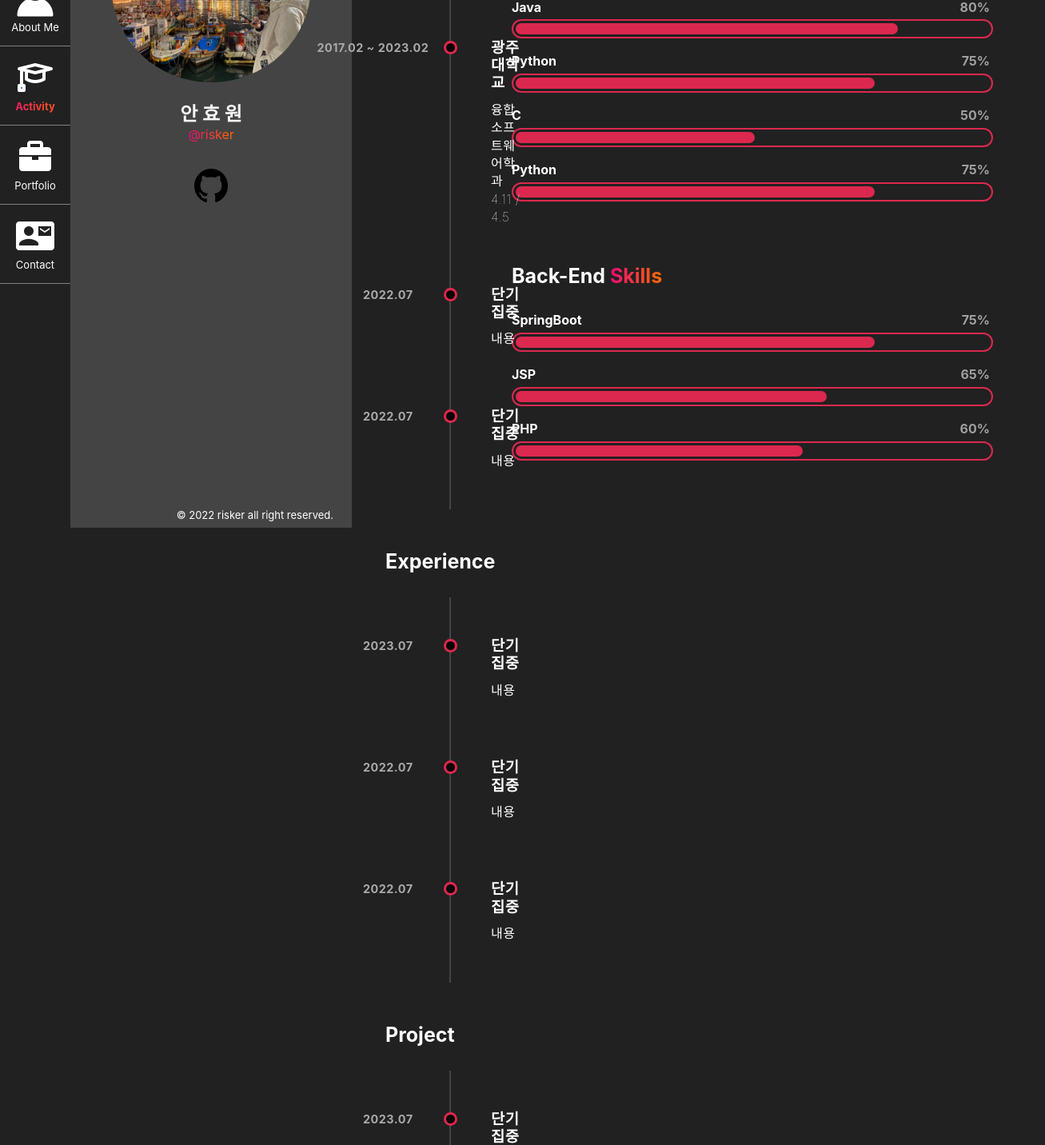
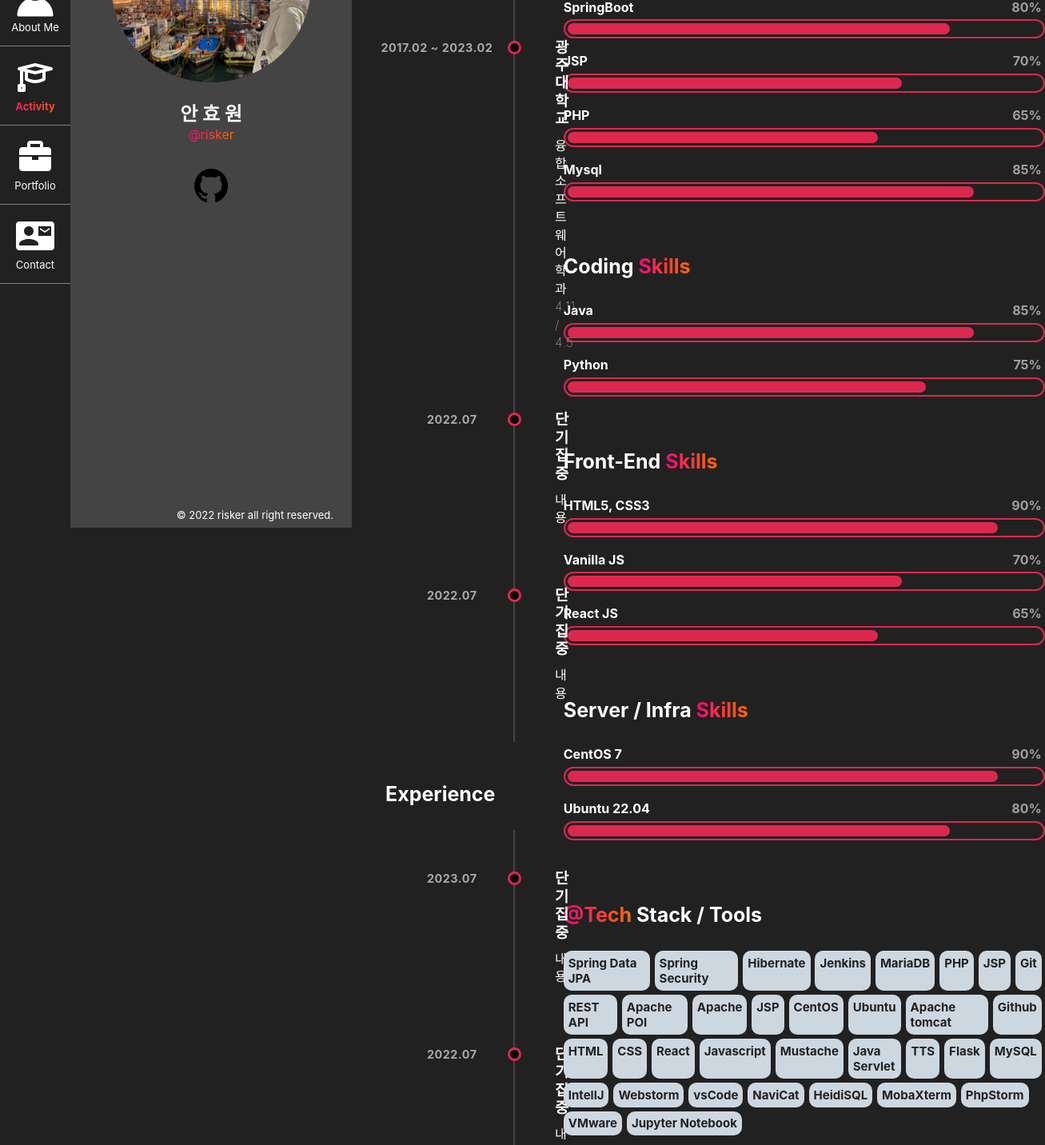
Before and after one commit to qnffnrl/portfolio, a React (Create React App) app: page /Activity in a window 1280 px wide. Shown: the part 140-1572 px from the top of the page at 80% size, 1307 px wide, since content can reach past the window. Built offline with nearby package versions, Linux system fonts and the light colour scheme.

Commit message:
add : Activity 페이지 기술스택 / 툴스 부분 추가

```diff
--- a/src/App.css
+++ b/src/App.css
@@ -310,6 +310,7 @@
   max-width: 480px;
   left: 80px;
   margin-bottom: 50px;
+  margin-left: 80px;
 }
 .timeline .event {
   padding-bottom: 25px;
@@ -349,13 +350,54 @@
 }
 /********************* Timeline from https://codepen.io/darcyvoutt/pen/ogPrpK *******************************************************/
 
+.under-dotted-line{
+  animation: dot 1.5s infinite;
+}
+
+@keyframes dot {
+  from{
+    border-bottom: 3px dotted #212121;
+  }
+  to{
+    border-bottom: 3px dotted #f22953;
+  }
+}
+
+#hover-text{
+  display: none;
+  position: absolute;
+  right: 80px;
+  top: 50px;
+  background-color: #444444;
+  font-size: 20px;
+  border-radius: 25px;
+  border: 1px solid whitesmoke;
+  padding: 10px 15px;
+}
+
+#hover-text > p:first-child{
+  margin-bottom: 10px;
+}
+
+#hover-text > p:not(p:first-child){
+  color: whitesmoke;
+}
+
+#skills:hover{
+  cursor: help;
+}
+
+#skills:hover + #hover-text{
+  display: block;
+}
+
 /* 스킬게이지 퍼센트 글자 */
 #activity-content-right > div > div > div:first-child > p:last-child{
   color: #a0a0a0;
 }
 
 #activity-content-right > div > p:not(p:first-child){
-  margin-top: 10%;
+  margin-top: 8%;
 }
 
 .gauge-card{
@@ -379,3 +421,37 @@
   border-radius: 20px;
   margin-left: 3px;
 }
+
+#activity-content-right > div:last-child > p{
+  margin-top: 10%;
+}
+
+.tech-stack:not(.tech-stack:last-child){
+  margin-bottom: 5px;
+}
+
+.stack{
+  background-color: #cdd7e0;
+  color: #212121;
+  border-radius: 10px;
+  padding: 1%;
+  font-size: 15px;
+  font-weight: bold;
+  z-index: 999;
+}
+
+
+
+.stack:not(.stack:last-child){
+  margin-right: 1%;
+}
+
+.techs > .stack:hover{
+  background-color: #dc284e;
+  color: whitesmoke;
+}
+
+.tools > .stack:hover{
+  background-color: #3c55e0;
+  color: whitesmoke;
+}
--- a/src/component/Activity.js
+++ b/src/component/Activity.js
@@ -7,7 +7,15 @@
     return (
         <div className="back">
             <div className="wrapper">
-                <p className="title font-size-big"><span className="gradient">@Activity</span></p>
+                <div className="d-flex w-100">
+                    <p className="w-50 title font-size-big"><span className="gradient">@Activity</span></p>
+                    <p id="skills" className="title font-size-big"><span className="gradient">@</span><span className="gradient under-dotted-line">Skills</span></p>
+                    <div id="hover-text" className="text-center">
+                        <p className="bold gradient">* Percentage</p>
+                        <p>70% &lt;=  업무에서 사용해요  &lt;= 100%</p>
+                        <p>50% &lt;=  공부가 조금 필요해요  &lt; 70%</p>
+                    </div>
+                </div>
                 <div id="activity-content" className="d-flex">
                     <div id="activity-content-left" className="d-flex flex-direction-column">
                         <p className="sub-title">Education</p>
@@ -30,23 +38,63 @@
                             <Timeline data="2022.07" title="단기집중" content="내용"/>
                             <Timeline data="2022.07" title="단기집중" content="내용"/>
                         </ul>
-
                     </div>
                     <div id="activity-content-right" className="d-flex flex-direction-column">
                         <div className="d-flex flex-direction-column">
+                            <p className="sub-title">Back-End <span className="gradient">Skills</span></p>
+                            <Gauge title="SpringBoot" percentage=" w-80"></Gauge>
+                            <Gauge title="JSP" percentage=" w-70"></Gauge>
+                            <Gauge title="PHP" percentage=" w-65"></Gauge>
+                            <Gauge title="Mysql" percentage=" w-85"></Gauge>
+
                             <p className="sub-title">Coding <span className="gradient">Skills</span></p>
-                            <Gauge title="Java" percentage=" w-80"></Gauge>
-                            <Gauge title="Python" percentage=" w-75"></Gauge>
-                            <Gauge title="C" percentage=" w-50"></Gauge>
+                            <Gauge title="Java" percentage=" w-85"></Gauge>
                             <Gauge title="Python" percentage=" w-75"></Gauge>
 
-                            <p className="sub-title">Back-End <span className="gradient">Skills</span></p>
-                            <Gauge title="SpringBoot" percentage=" w-75"></Gauge>
-                            <Gauge title="JSP" percentage=" w-65"></Gauge>
-                            <Gauge title="PHP" percentage=" w-60"></Gauge>
+                            <p className="sub-title">Front-End <span className="gradient">Skills</span></p>
+                            <Gauge title="HTML5, CSS3" percentage=" w-90"></Gauge>
+                            <Gauge title="Vanilla JS" percentage=" w-70"></Gauge>
+                            <Gauge title="React JS" percentage=" w-65"></Gauge>
+
+                            <p className="sub-title">Server / Infra <span className="gradient">Skills</span></p>
+                            <Gauge title="CentOS 7" percentage=" w-90"></Gauge>
+                            <Gauge title="Ubuntu 22.04" percentage=" w-80"></Gauge>
                         </div>
+
+                        <div className="d-flex flex-direction-column">
+                            <p className="sub-title"><span className="gradient">@Tech</span> Stack / Tools</p>
+                            <div className="d-flex tech-stack techs">
+                                <div className="stack">Spring Data JPA</div><div className="stack">Spring Security</div>
+                                <div className="stack">Hibernate</div><div className="stack">Jenkins</div>
+                                <div className="stack">MariaDB</div><div className="stack">PHP</div>
+                                <div className="stack">JSP</div><div className="stack">Git</div>
+                            </div>
+                            <div className="d-flex tech-stack techs">
+                                <div className="stack">REST API</div><div className="stack">Apache POI</div>
+                                <div className="stack">Apache</div><div className="stack">JSP</div>
+                                <div className="stack">CentOS</div><div className="stack">Ubuntu</div>
+                                <div className="stack">Apache tomcat</div><div className="stack">Github</div>
+                            </div>
+                            <div className="d-flex tech-stack techs">
+                                <div className="stack">HTML</div><div className="stack">CSS</div><div className="stack">React</div>
+                                <div className="stack">Javascript</div><div className="stack">Mustache</div><div className="stack">Java Servlet</div>
+                                <div className="stack">TTS</div><div className="stack">Flask</div><div className="stack">MySQL</div>
+                            </div>
+                            <div className="d-flex tech-stack tools">
+                                <div className="stack">IntellJ</div><div className="stack">Webstorm</div><div className="stack">vsCode</div>
+                                <div className="stack">NaviCat</div><div className="stack">HeidiSQL</div><div className="stack">MobaXterm</div>
+                                <div className="stack">PhpStorm</div>
+                            </div>
+                            <div className="d-flex tech-stack tools">
+                                <div className="stack">VMware</div><div className="stack">Jupyter Notebook</div>
+                            </div>
+                        </div>
+
                     </div>
                 </div>
+
+                {/* 자격증, 수상 */}
+
             </div>
         </div>
     );
```
